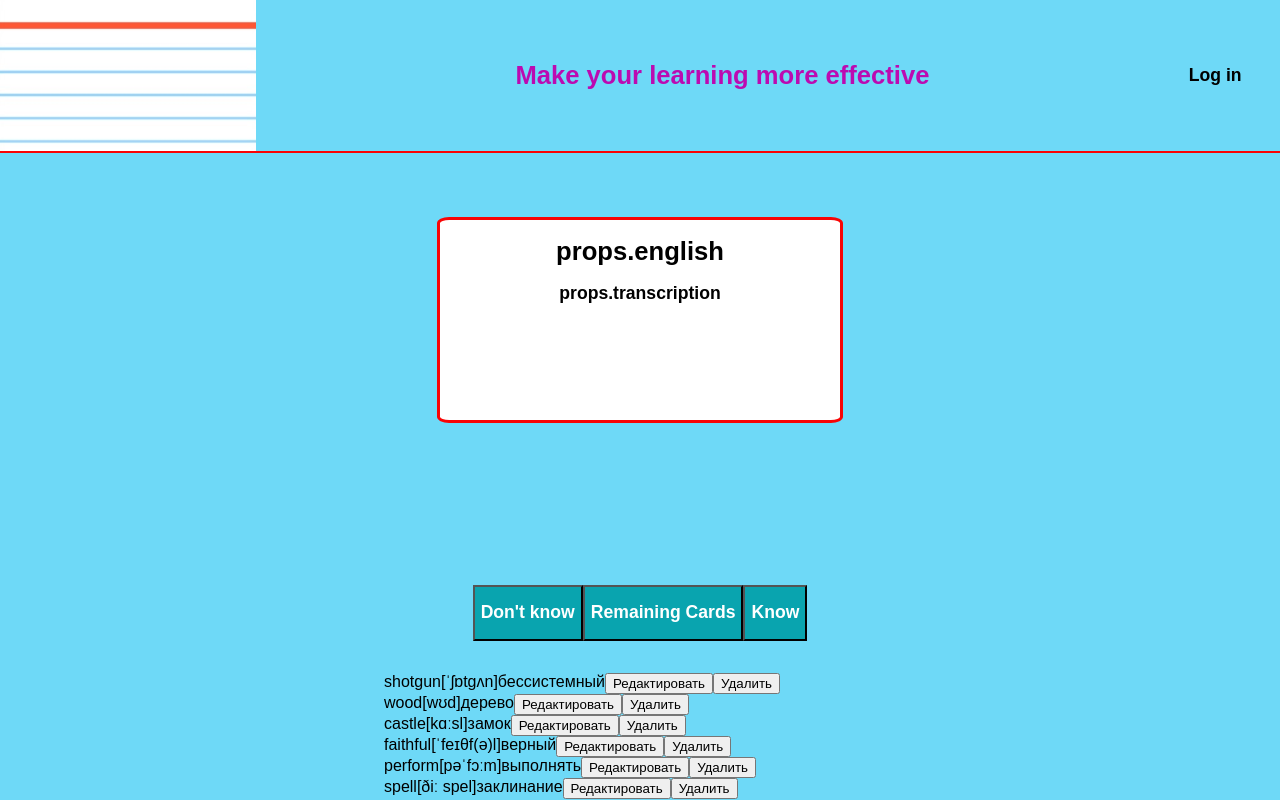
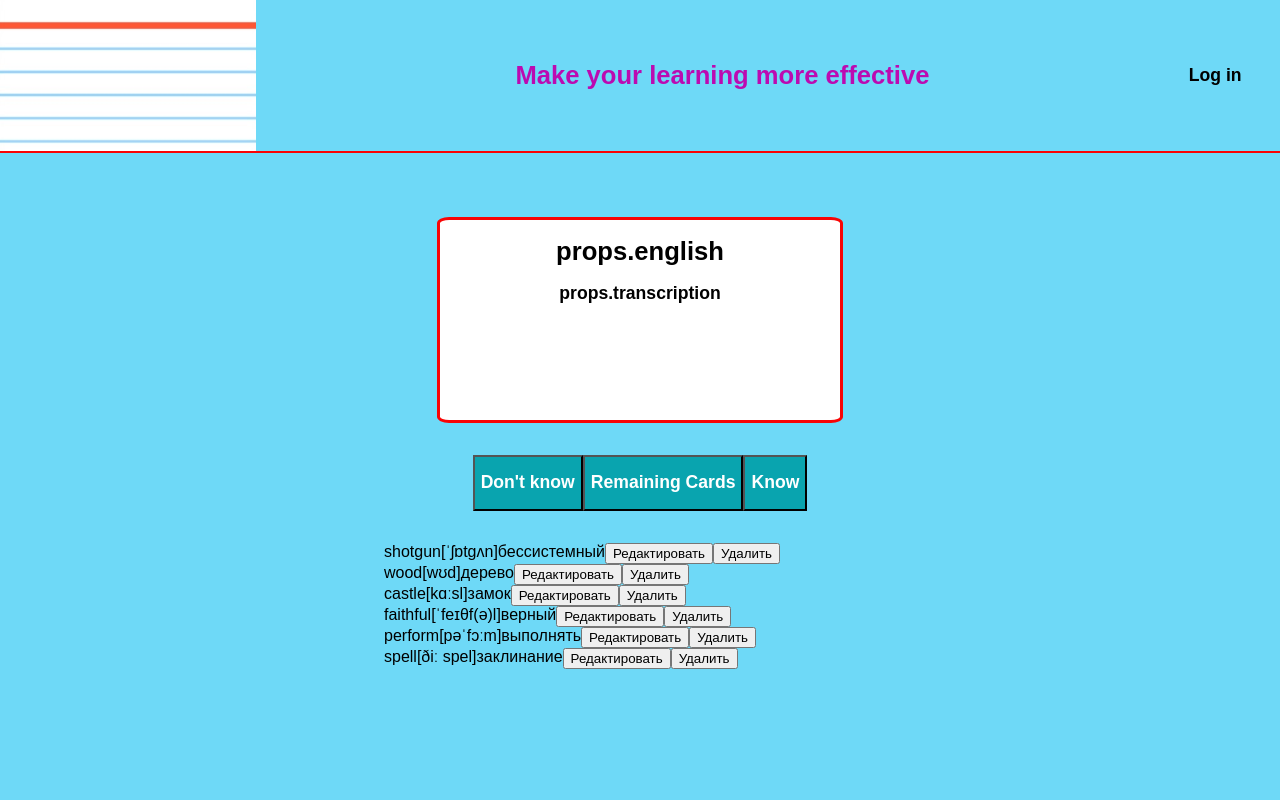
Before and after one commit to Darina44/FlashcardsApp, a React (Create React App) app in the folder flashcardsapp/: page / in a window 1280 px wide. Built offline with nearby package versions, Linux system fonts and the light colour scheme; a web font is replaced by a local one.

Commit message:
small changes

```diff
--- a/flashcardsapp/package.json
+++ b/flashcardsapp/package.json
@@ -2,10 +2,12 @@
   "name": "flashcardsapp",
   "version": "0.1.0",
   "private": true,
+  "homepage": "https://Darina44.github.io/FlashcardsApp/",
   "dependencies": {
     "@testing-library/jest-dom": "^5.16.5",
     "@testing-library/react": "^13.4.0",
     "@testing-library/user-event": "^13.5.0",
+    "gh-pages": "^5.0.0",
     "react": "^18.2.0",
     "react-dom": "^18.2.0",
     "react-scripts": "5.0.1",
@@ -15,7 +17,9 @@
     "start": "react-scripts start",
     "build": "react-scripts build",
     "test": "react-scripts test",
-    "eject": "react-scripts eject"
+    "eject": "react-scripts eject",
+    "predeploy": "npm run build",
+    "deploy": "gh-pages -d build"
   },
   "eslintConfig": {
     "extends": [
--- a/flashcardsapp/src/components/WordCard.jsx
+++ b/flashcardsapp/src/components/WordCard.jsx
@@ -5,10 +5,6 @@ function WordCard(props) {
     const [translationMode, setTranslationMode] = useState(false);
 
     const handleTranslation = () => {
-        setTranslationMode(!translationMode);
-    };
-
-    const handleEnglish = () => {
         setTranslationMode(!translationMode);
     };
 
--- a/flashcardsapp/src/components/WordCard.scss
+++ b/flashcardsapp/src/components/WordCard.scss
@@ -3,7 +3,6 @@
 .wordCard-container {
     display: flex;
     flex-direction: column;
-    min-height: 400px;
 }
 
 .wordcard {
```
Also changed, not shown: 1 other file (tests, documents, lock files or other folders).
